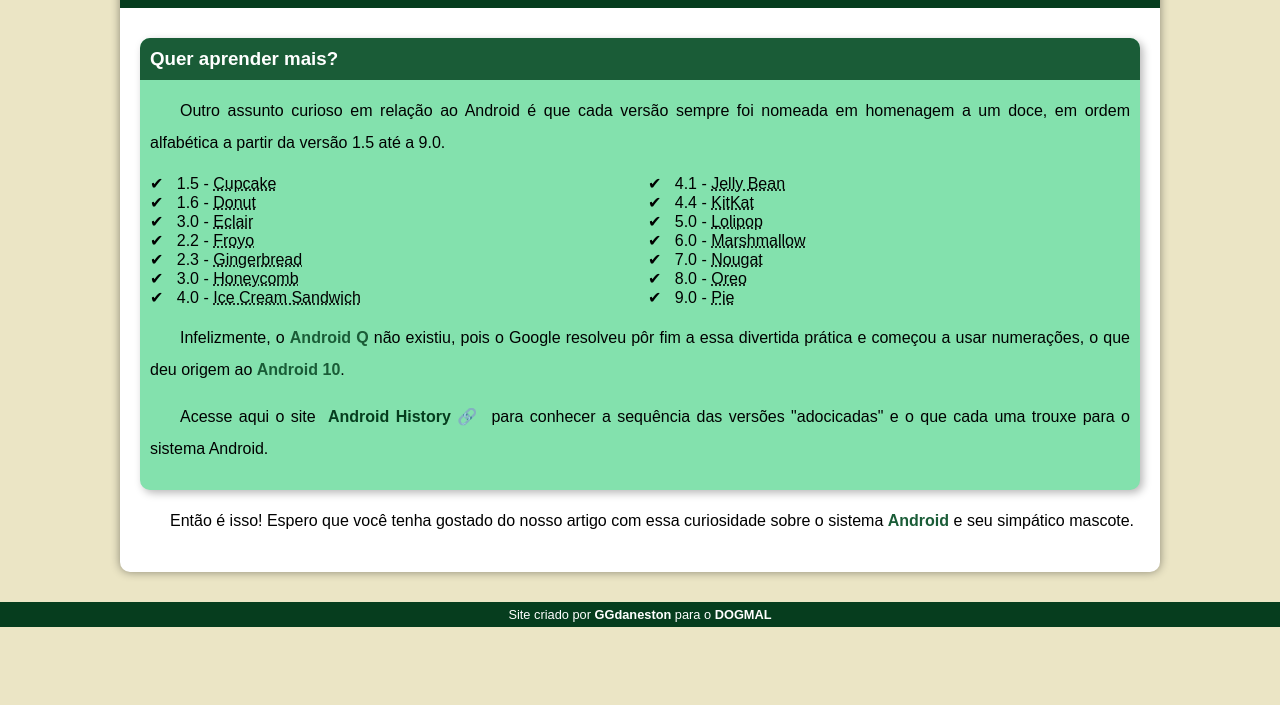
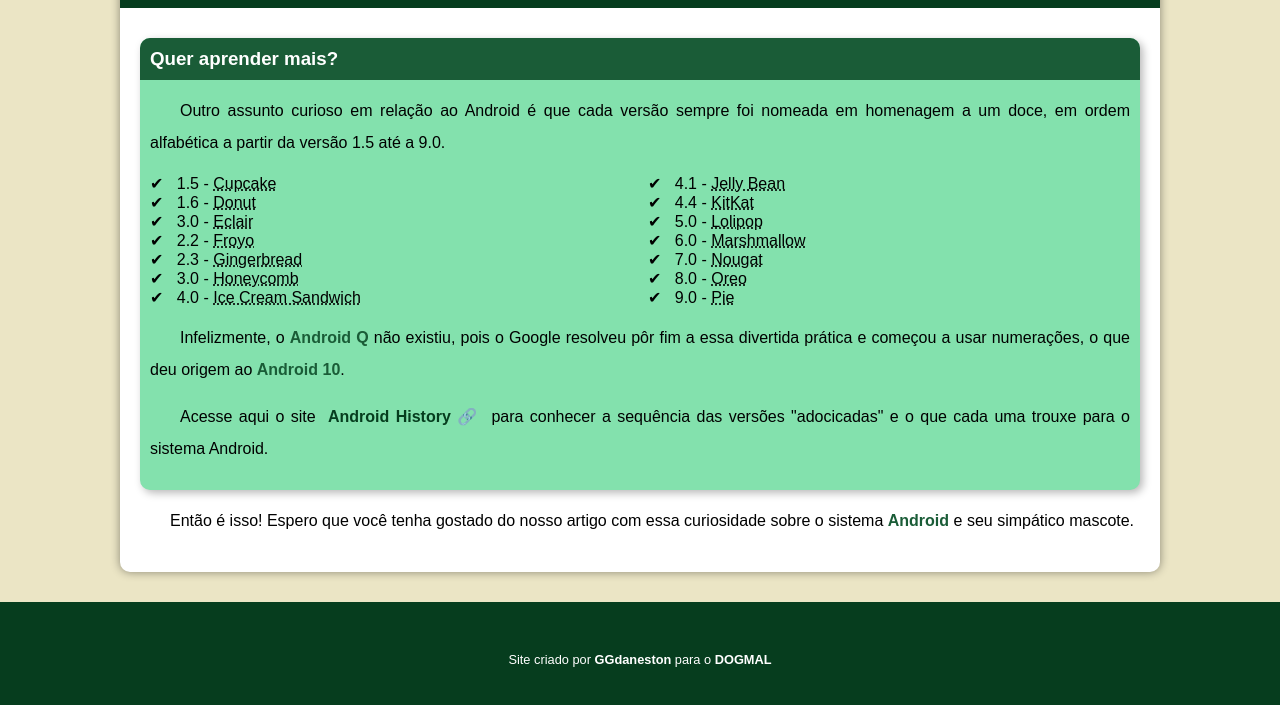
Before and after one commit to Gabriel-Gomes2003/projetoandroidgb, a plain HTML site: page index.html in a window 1280 px wide. Shown: the part 2434-3139 px from the top of the page. Before the commit the page ends 3061 px from the top, so only its background shows below. Drawn offline with Linux system fonts and the light colour scheme.

Commit message:
modificaçao no rodape
pequena modificaçao no roda pe do site

```diff
--- a/estilo/style.css
+++ b/estilo/style.css
@@ -187,14 +187,21 @@ aside > ul {
 footer {
     background-color: var(--cor5);
     color: white;
-    text-align: center;
+    text-align: center ;
     font-size: 0.8em;
-    padding: 5px;
+    padding: 50px;
 }
+footer p {
+
+
+}
+
 
 footer a {
     color: white;
     font-weight: bolder;
+    text-align: center ;
+
     text-decoration: none;
 }
 
```
